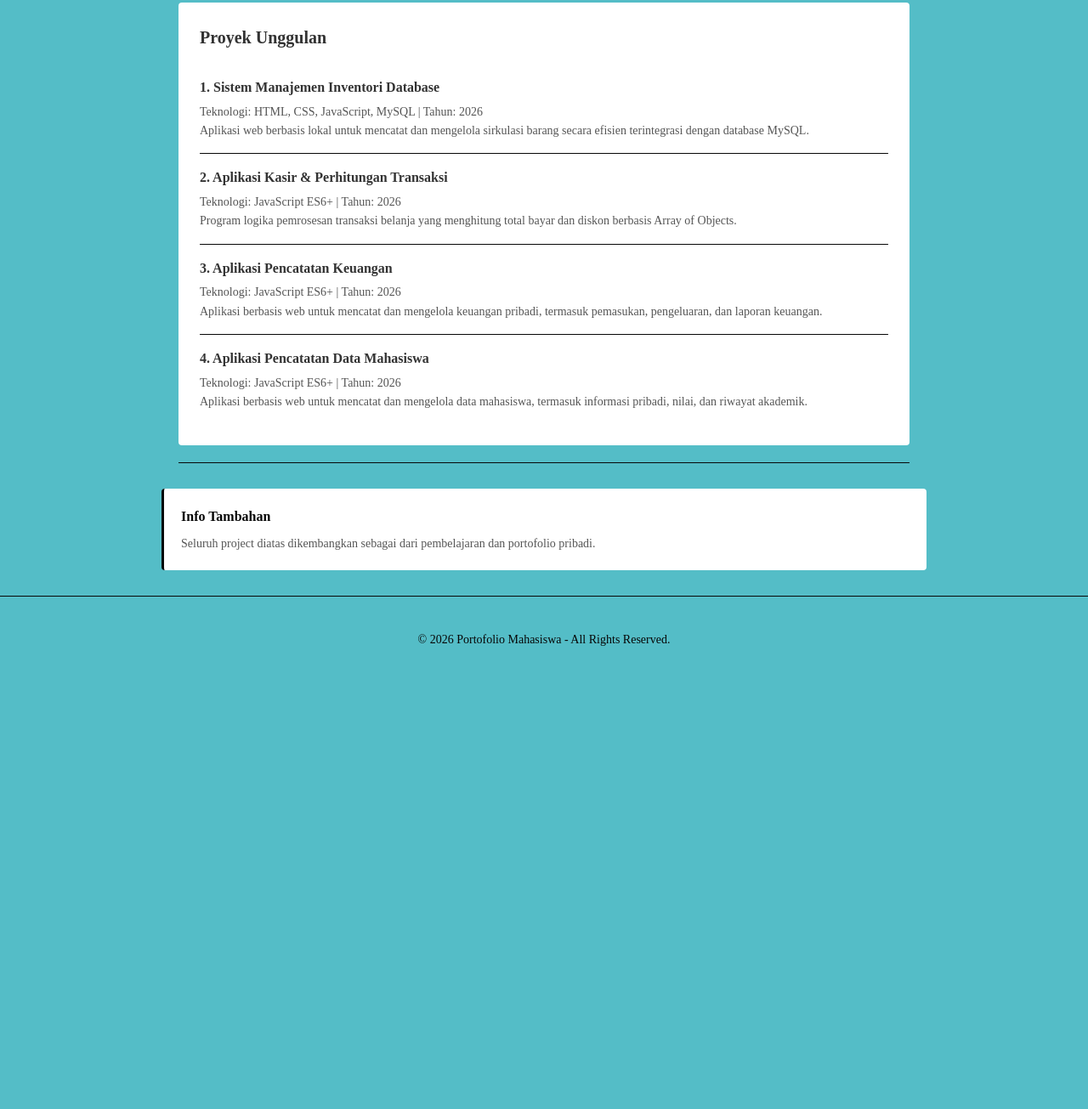
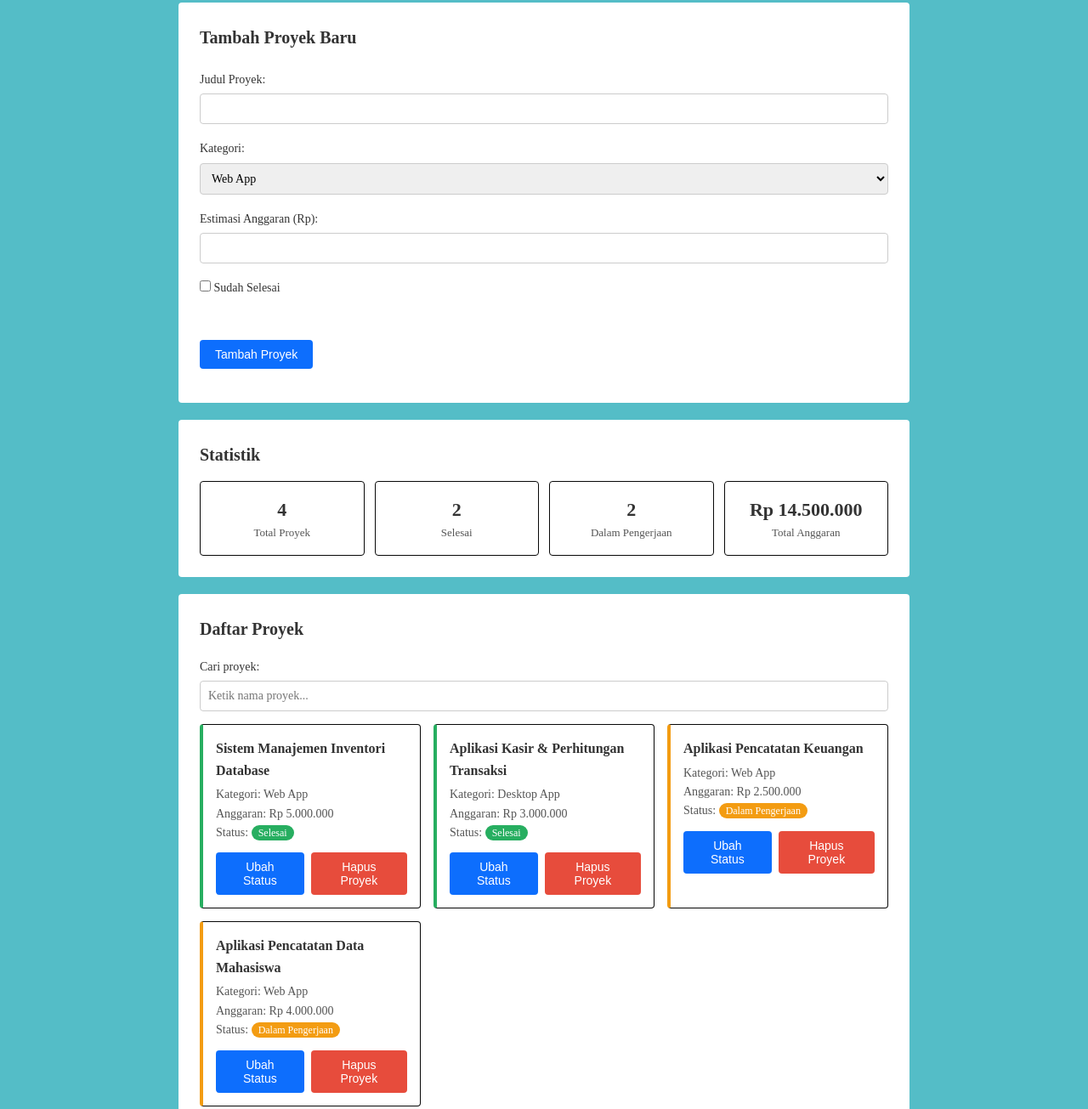
Before and after one commit to 2406079-NabilFS/Prak.PemrogramanWeb-1, a plain HTML site: page Pert-3/project.html in a window 1280 px wide. Shown: the part 166-1471 px from the top of the page at 85% size. Before the commit the page ends 951 px from the top, so only its background shows below. Drawn offline with Linux system fonts and the light colour scheme.

Commit message:
menyelesaikan tugas

```diff
--- a/Pert-3/project.html
+++ b/Pert-3/project.html
@@ -3,7 +3,7 @@
 <head>
     <meta charset="UTF-8">
     <meta name="viewport" content="width=device-width, initial-scale=1.0">
-    <title>Modul 2 - Project</title>
+    <title>Modul 4 - Project</title>
     <link rel="stylesheet" href="style.css">
 </head>
 <body>
@@ -20,38 +20,58 @@
     </header>
     <hr>
     <main>
+        <!-- FITUR 1: Form input proyek -->
+        <section id="form-proyek">
+            <h2>Tambah Proyek Baru</h2>
+            <form id="form-tambah" novalidate>
+                <p>
+                    <label for="input-judul">Judul Proyek:</label><br>
+                    <input type="text" id="input-judul" name="judul">
+                </p>
+                <p>
+                    <label for="input-kategori">Kategori:</label><br>
+                    <select id="input-kategori" name="kategori">
+                        <option value="Web App">Web App</option>
+                        <option value="Mobile App">Mobile App</option>
+                        <option value="Desktop App">Desktop App</option>
+                        <option value="UI/UX Design">UI/UX Design</option>
+                    </select>
+                </p>
+                <p>
+                    <label for="input-anggaran">Estimasi Anggaran (Rp):</label><br>
+                    <input type="number" id="input-anggaran" name="anggaran" min="0" step="1000">
+                </p>
+                <p>
+                    <label class="label-cek">
+                        <input type="checkbox" id="input-selesai" name="selesai">
+                        Sudah Selesai
+                    </label>
+                </p>
+                <p id="pesan-error" class="pesan-error" role="alert"></p>
+                <p>
+                    <button type="submit">Tambah Proyek</button>
+                </p>
+            </form>
+        </section>
+
+        <!-- Kartu statistik -->
+        <section id="statistik">
+            <h2>Statistik</h2>
+            <div class="statistik">
+                <div class="stat"><span class="stat-angka" id="stat-total">0</span><span class="stat-label">Total Proyek</span></div>
+                <div class="stat"><span class="stat-angka" id="stat-selesai">0</span><span class="stat-label">Selesai</span></div>
+                <div class="stat"><span class="stat-angka" id="stat-proses">0</span><span class="stat-label">Dalam Pengerjaan</span></div>
+                <div class="stat"><span class="stat-angka" id="stat-anggaran">Rp0</span><span class="stat-label">Total Anggaran</span></div>
+            </div>
+        </section>
+
+        <!-- FITUR 2: Live search + daftar proyek -->
         <section id="proyek">
-            <h2>Proyek Unggulan</h2>
-            <article>
-                <header>
-                    <h3>1. Sistem Manajemen Inventori Database</h3>
-                    <p>Teknologi: HTML, CSS, JavaScript, MySQL | Tahun: <time datetime="2026">2026</time></p>
-                </header>
-                <p>Aplikasi web berbasis lokal untuk mencatat dan mengelola sirkulasi barang secara efisien terintegrasi dengan database MySQL.</p>
-            </article>
-            <article>
-                <header>
-                    <h3>2. Aplikasi Kasir & Perhitungan Transaksi</h3>
-                    <p>Teknologi: JavaScript ES6+ | Tahun: <time datetime="2026">2026</time></p>
-                </header>
-                <p>Program logika pemrosesan transaksi belanja yang menghitung total bayar dan diskon berbasis Array of Objects.</p>
-            </article>
-            <article>
-                <header>
-                    <h3>3. Aplikasi Pencatatan Keuangan</h3>
-                    <p>Teknologi: JavaScript ES6+ | Tahun: <time datetime="2026">2026</time></p>
-                </header>
-                <p>Aplikasi berbasis web untuk mencatat dan mengelola keuangan pribadi, termasuk pemasukan, pengeluaran, dan laporan keuangan.</p>
-            </article>
-            <article>
-                <header>
-                    <h3>4. Aplikasi Pencatatan Data Mahasiswa</h3>
-                    <p>Teknologi: JavaScript ES6+ | Tahun: <time datetime="2026">2026</time></p>
-                </header>
-                <p>Aplikasi berbasis web untuk mencatat dan mengelola data mahasiswa, termasuk informasi pribadi, nilai, dan riwayat akademik.</p>
-            </article>
+            <h2>Daftar Proyek</h2>
+            <label for="input-cari">Cari proyek:</label><br>
+            <input type="search" id="input-cari" placeholder="Ketik nama proyek...">
+            <div id="daftar-proyek" class="daftar-proyek"></div>
         </section>
-        <hr>
     </main>
     <aside>
         <h3>Info Tambahan</h3>
@@ -61,5 +81,7 @@
     <footer>
         <p>&copy; 2026 Portofolio Mahasiswa - All Rights Reserved.</p>
     </footer>
+
+    <script src="script.js"></script>
 </body>
 </html>
--- /dev/null
+++ b/Pert-3/script.js
@@ -0,0 +1,144 @@
+// ===== DATA =====
+// Data awal diambil dari 4 proyek di halaman sebelumnya (anggaran = contoh, silakan ganti)
+let daftarProyek = [
+  { id: 1, judul: "Sistem Manajemen Inventori Database", kategori: "Web App", anggaran: 5000000, selesai: true },
+  { id: 2, judul: "Aplikasi Kasir & Perhitungan Transaksi", kategori: "Desktop App", anggaran: 3000000, selesai: true },
+  { id: 3, judul: "Aplikasi Pencatatan Keuangan", kategori: "Web App", anggaran: 2500000, selesai: false },
+  { id: 4, judul: "Aplikasi Pencatatan Data Mahasiswa", kategori: "Web App", anggaran: 4000000, selesai: false },
+];
+
+let kataKunci = "";
+
+// ===== ELEMEN DOM =====
+const formTambah = document.getElementById("form-tambah");
+const inputJudul = document.getElementById("input-judul");
+const inputKategori = document.getElementById("input-kategori");
+const inputAnggaran = document.getElementById("input-anggaran");
+const inputSelesai = document.getElementById("input-selesai");
+const pesanError = document.getElementById("pesan-error");
+const inputCari = document.getElementById("input-cari");
+const wadahDaftar = document.getElementById("daftar-proyek");
+
+// ===== HELPER =====
+function formatRupiah(angka) {
+  return new Intl.NumberFormat("id-ID", {
+    style: "currency",
+    currency: "IDR",
+    maximumFractionDigits: 0,
+  }).format(angka);
+}
+
+// Cegah judul yang mengandung tag HTML merusak tampilan
+function escapeHtml(teks) {
+  return teks
+    .replace(/&/g, "&amp;")
+    .replace(/</g, "&lt;")
+    .replace(/>/g, "&gt;")
+    .replace(/"/g, "&quot;");
+}
+
+// ===== RENDER =====
+function renderStatistik() {
+  const total = daftarProyek.length;
+  const selesai = daftarProyek.filter((p) => p.selesai).length;
+  const totalAnggaran = daftarProyek.reduce((jumlah, p) => jumlah + p.anggaran, 0);
+
+  document.getElementById("stat-total").textContent = total;
+  document.getElementById("stat-selesai").textContent = selesai;
+  document.getElementById("stat-proses").textContent = total - selesai;
+  document.getElementById("stat-anggaran").textContent = formatRupiah(totalAnggaran);
+}
+
+function renderDaftar() {
+  // FITUR 2: saring berdasarkan nama proyek
+  const hasil = daftarProyek.filter((p) =>
+    p.judul.toLowerCase().includes(kataKunci.toLowerCase())
+  );
+
+  if (hasil.length === 0) {
+    wadahDaftar.innerHTML = `<p class="kosong">Tidak ada proyek yang cocok.</p>`;
+    return;
+  }
+
+  wadahDaftar.innerHTML = hasil
+    .map(
+      (p) => `
+      <article class="kartu ${p.selesai ? "kartu-selesai" : ""}">
+        <h3>${escapeHtml(p.judul)}</h3>
+        <p>Kategori: ${p.kategori}</p>
+        <p>Anggaran: ${formatRupiah(p.anggaran)}</p>
+        <p>Status: <span class="badge ${p.selesai ? "badge-selesai" : "badge-proses"}">${
+          p.selesai ? "Selesai" : "Dalam Pengerjaan"
+        }</span></p>
+        <div class="aksi">
+          <button type="button" data-aksi="toggle" data-id="${p.id}">Ubah Status</button>
+          <button type="button" data-aksi="hapus" data-id="${p.id}" class="btn-hapus">Hapus Proyek</button>
+        </div>
+      </article>`
+    )
+    .join("");
+}
+
+function renderSemua() {
+  renderStatistik();
+  renderDaftar();
+}
+
+// ===== FITUR 1: FORM SUBMIT + VALIDASI =====
+formTambah.addEventListener("submit", (e) => {
+  e.preventDefault();
+
+  const judul = inputJudul.value.trim();
+  const anggaran = Number(inputAnggaran.value);
+
+  if (judul === "") {
+    pesanError.textContent = "Judul proyek tidak boleh kosong.";
+    return;
+  }
+  if (!(anggaran > 0)) {
+    pesanError.textContent = "Estimasi anggaran harus lebih besar dari 0.";
+    return;
+  }
+
+  pesanError.textContent = "";
+
+  const proyekBaru = {
+    id: Date.now(),
+    judul,
+    kategori: inputKategori.value,
+    anggaran,
+    selesai: inputSelesai.checked,
+  };
+
+  daftarProyek = [...daftarProyek, proyekBaru]; // spread operator
+
+  formTambah.reset();
+  renderSemua();
+});
+
+// ===== FITUR 2: LIVE SEARCH =====
+inputCari.addEventListener("input", (e) => {
+  kataKunci = e.target.value;
+  renderDaftar();
+});
+
+// ===== FITUR 3: AKSI KARTU (event delegation) =====
+wadahDaftar.addEventListener("click", (e) => {
+  const tombol = e.target.closest("button[data-aksi]");
+  if (!tombol) return;
+
+  const id = Number(tombol.dataset.id);
+
+  if (tombol.dataset.aksi === "toggle") {
+    daftarProyek = daftarProyek.map((p) =>
+      p.id === id ? { ...p, selesai: !p.selesai } : p
+    );
+  } else if (tombol.dataset.aksi === "hapus") {
+    daftarProyek = daftarProyek.filter((p) => p.id !== id);
+  }
+
+  renderSemua();
+});
+
+// Tampilan awal
+renderSemua();
--- a/Pert-3/style.css
+++ b/Pert-3/style.css
@@ -224,3 +224,107 @@ hr {
     padding: 20px;
   }
 }
+/* ===== Modul 4: Dashboard Project ===== */
+main > section + section {
+  margin-top: 20px;
+}
+
+input[type="number"],
+input[type="search"] {
+  width: 100%;
+  padding: 9px;
+  border: 1px solid #ccc;
+  border-radius: 4px;
+  font-family: "Times New Roman", Times, serif;
+  font-size: 14px;
+}
+
+input[type="number"]:focus,
+input[type="search"]:focus {
+  outline: none;
+  border-color: #0d6efd;
+}
+
+.label-cek {
+  cursor: pointer;
+}
+
+.pesan-error {
+  color: #e74c3c;
+  font-size: 14px;
+  min-height: 1em;
+}
+
+/* Kartu statistik */
+.statistik {
+  display: grid;
+  grid-template-columns: repeat(auto-fit, minmax(150px, 1fr));
+  gap: 12px;
+}
+
+.stat {
+  display: flex;
+  flex-direction: column;
+  padding: 15px;
+  border: 1px solid #070707;
+  border-radius: 4px;
+  text-align: center;
+}
+
+.stat-angka {
+  font-size: 22px;
+  font-weight: bold;
+}
+
+.stat-label {
+  font-size: 13px;
+  color: #555;
+}
+
+/* Kartu proyek */
+.daftar-proyek {
+  display: grid;
+  grid-template-columns: repeat(auto-fill, minmax(260px, 1fr));
+  gap: 15px;
+  margin-top: 15px;
+}
+
+.kartu {
+  padding: 15px;
+  border: 1px solid #070707;
+  border-left-width: 4px;
+  border-left-color: #f39c12;
+  border-radius: 4px;
+}
+
+.kartu:last-child {
+  border-bottom: 1px solid #070707;
+}
+
+.kartu-selesai {
+  border-left-color: #27ae60;
+}
+
+.badge {
+  padding: 2px 8px;
+  border-radius: 10px;
+  color: #fff;
+  font-size: 12px;
+}
+
+.badge-selesai { background-color: #27ae60; }
+.badge-proses { background-color: #f39c12; }
+
+.aksi {
+  display: flex;
+  gap: 8px;
+  margin-top: 12px;
+}
+
+.btn-hapus {
+  background-color: #e74c3c;
+}
+
+.kosong {
+  margin-top: 15px;
+}
```
Also changed, not shown: Pert-3/kontak.html (+2 -3 lines), Pert-3/resume.html (+1 -0 lines), Pert-3/index.html (line endings or trailing spaces).
